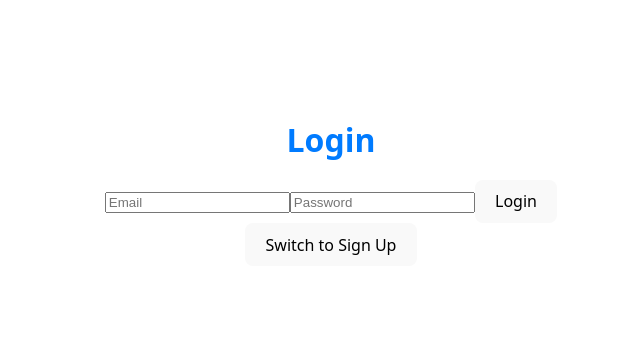
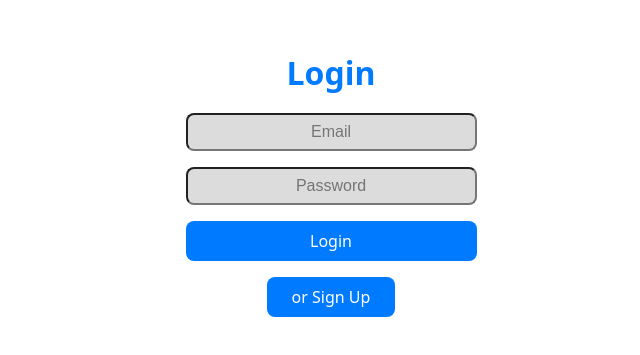
Before and after one commit to Theo63/scigenTechDemo, a React (Vite) app in the folder conference-client/: page / in a window 1280 px wide. Shown: the part 241-596 px from the top of the page, without its empty margins (309-949 px from the left). Built offline with nearby package versions, Linux system fonts and the light colour scheme.

Commit message:
login css added and toast

```diff
--- a/conference-client/src/components/AuthForm.jsx
+++ b/conference-client/src/components/AuthForm.jsx
@@ -2,6 +2,7 @@ import React, { useState } from "react";
 import "../styles/authForm.css"; // Import your CSS styles
 import { ToastContainer, toast } from "react-toastify";
 import "react-toastify/dist/ReactToastify.css";
+import "../styles/authForm.css"; // Import your CSS styles
 
 function AuthForm({ onAuthSuccess }) {
 	const [isLogin, setIsLogin] = useState(true); // Track whether it's login or signup
@@ -34,10 +35,15 @@ function AuthForm({ onAuthSuccess }) {
 
 			if (response.ok) {
 				const data = await response.json();
-				onAuthSuccess(data.token); // Pass the token to App component
+				onAuthSuccess(data.token); // Pass the token to App component as token
 			} else {
 				// Handle error
-				console.error("Authentication failed");
+				const errorData = await response.json();
+				toast(
+					errorData.message ||
+						"Authentication failed. Please check your credentials."
+				);
+				console.error("Authentication failed:", errorData);
 			}
 		} catch (error) {
 			console.error("Error:", error);
@@ -48,6 +54,7 @@ function AuthForm({ onAuthSuccess }) {
 		<div>
 			<h2>{isLogin ? "Login" : "Sign Up"}</h2>
 			<form onSubmit={handleSubmit}>
+				<div className="login-container">
 					{!isLogin && (
 						<input
 							type="text"
@@ -77,11 +84,22 @@ function AuthForm({ onAuthSuccess }) {
 							handleInputChange("password", event.target.value)
 						}
 					/>
-				<button type="submit">{isLogin ? "Login" : "Sign Up"}</button>
+					<button className="login-button" type="submit">
+						{isLogin ? "Login" : "Sign Up"}
+					</button>
+				</div>
 			</form>
-			<button onClick={() => setIsLogin(!isLogin)}>
-				Switch to {isLogin ? "Sign Up" : "Login"}
+			<button className="login-button" onClick={() => setIsLogin(!isLogin)}>
+				or {isLogin ? "Sign Up" : "Login"}
 			</button>
+			<ToastContainer
+				position="top-center"
+				autoClose={5000}
+				hideProgressBar={false}
+				newestOnTop={false}
+				closeOnClick
+				theme="light"
+			/>
 		</div>
 	);
 }
--- a/conference-client/src/styles/authform.css
+++ b/conference-client/src/styles/authform.css
@@ -0,0 +1,38 @@
+.login-container {
+	display: flex;
+	flex-direction: column;
+	gap: 1rem;
+	width: 100%;
+}
+
+.login-container input {
+	width: 100%;
+	padding: 0.5rem 2.5rem;
+	border-radius: 8px; /* More subtle radius */
+	font-size: 1rem;
+	box-sizing: border-box;
+	color: #007bff;
+	text-align: center !important;
+	text-decoration-color: #007bff;
+	background-color: rgb(220, 220, 220);
+}
+
+.login-container button {
+	background-color: #007bff;
+	color: white;
+	padding: 0.5rem 0.5rem;
+	border-radius: 8px; /* More subtle radius */
+	font-size: 1rem;
+	cursor: pointer;
+}
+
+.login-button {
+	background-color: #007bff;
+	color: white;
+	padding: 0.5rem 1.5rem;
+	border-radius: 8px; /* More subtle radius */
+	font-size: 1rem;
+	cursor: pointer;
+
+	margin-bottom: 1rem;
+}
```
Lines whose indentation alone changed are shown as unchanged.
